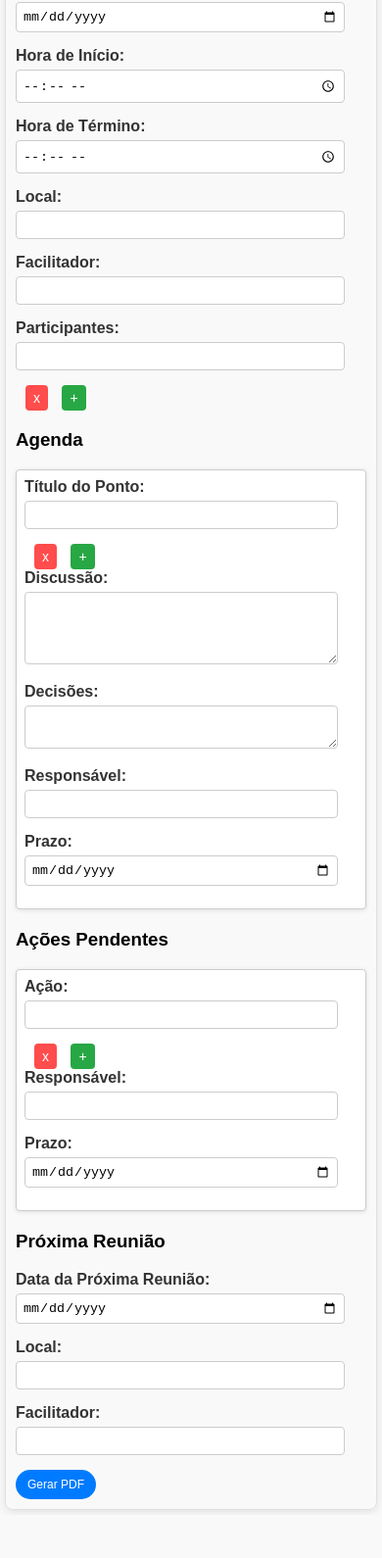
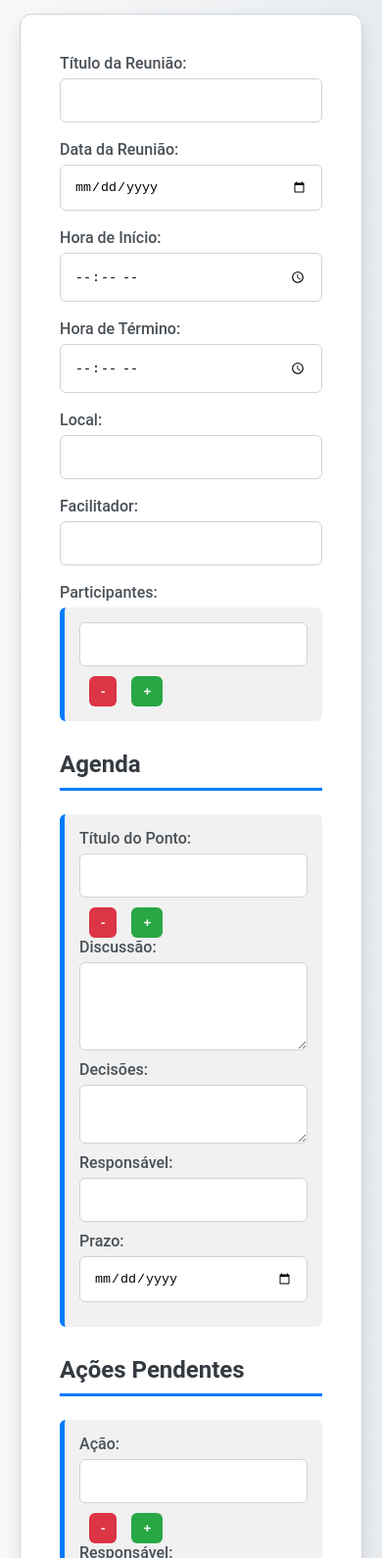
Before and after one commit to SantosKTM/Formul-rio-de-Ata-de-Reuni-o, a plain HTML site: page index.html in a window 390 px wide. Shown: the part 157-1747 px from the top of the page at 98% size. Before the commit the page ends 1703 px from the top, so only its background shows below. Drawn offline with nearby package versions, Linux system fonts and the light colour scheme.

Commit message:
Add files via upload

```diff
--- a/index.html
+++ b/index.html
@@ -34,8 +34,10 @@
     <div id="participantes-list">
         <div class="participante">
             <input type="text" name="participante[]" required>
-            <button type="button" class="remove-participant" onclick="removeParticipant(this)">x</button>
+            <div class="buttons">
+                <button type="button" class="remove-participant" onclick="removeParticipant(this)">-</button>
                 <button type="button" class="add-button" id="add-participant">+</button>
+            </div>
         </div>
     </div>
 
@@ -44,8 +46,10 @@
         <div class="ponto">
             <label for="tituloPonto">Título do Ponto:</label>
             <input type="text" name="tituloPonto[]" required>
-            <button type="button" class="remove-point" onclick="removePoint(this)">x</button>
+            <div class="buttons">
+                <button type="button" class="remove-point" onclick="removePoint(this)">-</button>
                 <button type="button" class="add-button" id="add-point">+</button>
+            </div>
 
             <label for="discussaoPonto">Discussão:</label>
             <textarea name="discussaoPonto[]" rows="4" required></textarea>
@@ -66,8 +70,10 @@
         <div class="discussao">
             <label for="acao">Ação:</label>
             <input type="text" name="acao[]" required>
-            <button type="button" class="remove-action" onclick="removeAction(this)">x</button>
+            <div class="buttons">
+                <button type="button" class="remove-action" onclick="removeAction(this)">-</button>
                 <button type="button" class="add-button" id="add-action">+</button>
+            </div>
 
             <label for="responsavelAcao">Responsável:</label>
             <input type="text" name="responsavelAcao[]" required>
@@ -99,14 +105,16 @@
         newParticipant.className = 'participante';
         newParticipant.innerHTML = `
             <input type="text" name="participante[]" required>
-            <button type="button" class="remove-participant" onclick="removeParticipant(this)">x</button>
+            <div class="buttons">
+                <button type="button" class="remove-participant" onclick="removeParticipant(this)">-</button>
                 <button type="button" class="add-button">+</button>
+            </div>
         `;
         participantesDiv.appendChild(newParticipant);
     });
 
     function removeParticipant(button) {
-        const participantDiv = button.parentElement;
+        const participantDiv = button.parentElement.parentElement;
         participantDiv.remove();
     }
 
@@ -117,8 +125,10 @@
         newPoint.innerHTML = `
             <label for="tituloPonto">Título do Ponto:</label>
             <input type="text" name="tituloPonto[]" required>
-            <button type="button" class="remove-point" onclick="removePoint(this)">x</button>
+            <div class="buttons">
+                <button type="button" class="remove-point" onclick="removePoint(this)">-</button>
                 <button type="button" class="add-button">+</button>
+            </div>
 
             <label for="discussaoPonto">Discussão:</label>
             <textarea name="discussaoPonto[]" rows="4" required></textarea>
@@ -136,7 +146,7 @@
     });
 
     function removePoint(button) {
-        const pointDiv = button.parentElement;
+        const pointDiv = button.parentElement.parentElement;
         pointDiv.remove();
     }
 
@@ -147,8 +157,10 @@
         newAction.innerHTML = `
             <label for="acao">Ação:</label>
             <input type="text" name="acao[]" required>
-            <button type="button" class="remove-action" onclick="removeAction(this)">x</button>
+            <div class="buttons">
+                <button type="button" class="remove-action" onclick="removeAction(this)">-</button>
                 <button type="button" class="add-button">+</button>
+            </div>
 
             <label for="responsavelAcao">Responsável:</label>
             <input type="text" name="responsavelAcao[]" required>
@@ -160,7 +172,7 @@
     });
 
     function removeAction(button) {
-        const actionDiv = button.parentElement;
+        const actionDiv = button.parentElement.parentElement;
         actionDiv.remove();
     }
 
@@ -183,7 +195,7 @@
                 responsavel: document.querySelectorAll('input[name="responsavelPonto[]"]')[index].value,
                 prazo: document.querySelectorAll('input[name="prazoPonto[]"]')[index].value,
             })),
-            acoes: Array.from(document.querySelectorAll('input[name="acao[]"]')).map((input, index) => ({
+            acoesPendentes: Array.from(document.querySelectorAll('input[name="acao[]"]')).map((input, index) => ({
                 acao: input.value,
                 responsavel: document.querySelectorAll('input[name="responsavelAcao[]"]')[index].value,
                 prazo: document.querySelectorAll('input[name="prazoAcao[]"]')[index].value,
@@ -193,37 +205,60 @@
             facilitadorProxima: document.getElementById('facilitadorProxima').value,
         };
 
-        doc.text(`Título da Reunião: ${data.tituloReuniao}`, 10, 10);
-        doc.text(`Data: ${data.dataReuniao}`, 10, 20);
-        doc.text(`Hora de Início: ${data.horaInicio}`, 10, 30);
-        doc.text(`Hora de Término: ${data.horaTermino}`, 10, 40);
-        doc.text(`Local: ${data.local}`, 10, 50);
-        doc.text(`Facilitador: ${data.facilitador}`, 10, 60);
+        let y = 10;
 
-        doc.text('Participantes:', 10, 70);
-        data.participantes.forEach((p, i) => {
-            doc.text(`- ${p}`, 10, 80 + (i * 10));
+        doc.text(`Título da Reunião: ${data.tituloReuniao}`, 10, y);
+        y += 10;
+        doc.text(`Data da Reunião: ${data.dataReuniao}`, 10, y);
+        y += 10;
+        doc.text(`Hora de Início: ${data.horaInicio}`, 10, y);
+        y += 10;
+        doc.text(`Hora de Término: ${data.horaTermino}`, 10, y);
+        y += 10;
+        doc.text(`Local: ${data.local}`, 10, y);
+        y += 10;
+        doc.text(`Facilitador: ${data.facilitador}`, 10, y);
+        y += 10;
+
+        doc.text('Participantes:', 10, y);
+        y += 10;
+        data.participantes.forEach(part => {
+            doc.text(`- ${part}`, 10, y);
+            y += 10;
         });
 
-        doc.text('Pontos da Agenda:', 10, 80 + (data.participantes.length * 10 + 10));
-        data.pontos.forEach((p, i) => {
-            doc.text(`Título: ${p.titulo}`, 10, 90 + (data.participantes.length * 10 + i * 40));
-            doc.text(`Discussão: ${p.discussao}`, 10, 100 + (data.participantes.length * 10 + i * 40));
-            doc.text(`Decisões: ${p.decisoes}`, 10, 110 + (data.participantes.length * 10 + i * 40));
-            doc.text(`Responsável: ${p.responsavel}`, 10, 120 + (data.participantes.length * 10 + i * 40));
-            doc.text(`Prazo: ${p.prazo}`, 10, 130 + (data.participantes.length * 10 + i * 40));
+        doc.text('Pontos da Agenda:', 10, y);
+        y += 10;
+        data.pontos.forEach(ponto => {
+            doc.text(`Título: ${ponto.titulo}`, 10, y);
+            y += 10;
+            doc.text(`Discussão: ${ponto.discussao}`, 10, y);
+            y += 10;
+            doc.text(`Decisões: ${ponto.decisoes}`, 10, y);
+            y += 10;
+            doc.text(`Responsável: ${ponto.responsavel}`, 10, y);
+            y += 10;
+            doc.text(`Prazo: ${ponto.prazo}`, 10, y);
+            y += 10;
         });
 
-        doc.text('Ações Pendentes:', 10, 90 + (data.participantes.length * 10 + data.pontos.length * 40 + 10));
-        data.acoes.forEach((a, i) => {
-            doc.text(`Ação: ${a.acao}`, 10, 100 + (data.participantes.length * 10 + data.pontos.length * 40 + i * 30));
-            doc.text(`Responsável: ${a.responsavel}`, 10, 110 + (data.participantes.length * 10 + data.pontos.length * 40 + i * 30));
-            doc.text(`Prazo: ${a.prazo}`, 10, 120 + (data.participantes.length * 10 + data.pontos.length * 40 + i * 30));
+        doc.text('Ações Pendentes:', 10, y);
+        y += 10;
+        data.acoesPendentes.forEach(acao => {
+            doc.text(`Ação: ${acao.acao}`, 10, y);
+            y += 10;
+            doc.text(`Responsável: ${acao.responsavel}`, 10, y);
+            y += 10;
+            doc.text(`Prazo: ${acao.prazo}`, 10, y);
+            y += 10;
         });
 
-        doc.text(`Próxima Reunião: ${data.dataProxima}`, 10, 90 + (data.participantes.length * 10 + data.pontos.length * 40 + data.acoes.length * 30 + 10));
-        doc.text(`Local: ${data.localProxima}`, 10, 100 + (data.participantes.length * 10 + data.pontos.length * 40 + data.acoes.length * 30 + 10));
-        doc.text(`Facilitador: ${data.facilitadorProxima}`, 10, 110 + (data.participantes.length * 10 + data.pontos.length * 40 + data.acoes.length * 30 + 10));
+        doc.text(`Data da Próxima Reunião: ${data.dataProxima}`, 10, y);
+        y += 10;
+        doc.text(`Local: ${data.localProxima}`, 10, y);
+        y += 10;
+        doc.text(`Facilitador: ${data.facilitadorProxima}`, 10, y);
+        y += 10;
 
         doc.save('ata_reuniao.pdf');
     });
--- a/style/style.css
+++ b/style/style.css
@@ -1,162 +1,160 @@
 body {
-    font-family: 'Arial', sans-serif;
-    margin: 20px;
+    font-family: 'Roboto', sans-serif;
+    background: linear-gradient(to right, #f8f9fa, #e9ecef);
+    margin: 0;
     padding: 20px;
-    border: 1px solid #e0e0e0;
-    border-radius: 8px;
-    max-width: 600px;
-    background-color: #f9f9f9;
-    box-shadow: 0 2px 10px rgba(0, 0, 0, 0.1);
+}
+
+h1 {
+    text-align: center;
+    color: #343a40;
+    margin-bottom: 30px;
+    font-size: 2.5rem;
+    text-shadow: 1px 1px 2px rgba(0, 0, 0, 0.1);
+}
+
+form {
+    background-color: #ffffff;
+    border-radius: 12px;
+    box-shadow: 0 8px 20px rgba(0, 0, 0, 0.1);
+    padding: 40px;
+    max-width: 700px;
+    margin: auto;
+    border: 1px solid #ced4da;
+    transition: transform 0.3s;
 }
 
 label {
+    font-weight: 500;
+    margin-bottom: 6px;
     display: block;
-    margin-bottom: 5px;
-    font-weight: bold;
-    color: #333;
+    color: #495057;
 }
 
-input, textarea {
-    width: 90%;
-    padding: 10px;
-    margin-bottom: 15px;
-    border: 1px solid #ccc;
-    border-radius: 4px;
-    transition: border-color 0.3s;
+input[type="text"],
+input[type="date"],
+input[type="time"],
+textarea {
+    width: 100%;
+    padding: 14px;
+    margin-bottom: 18px;
+    border: 1px solid #ced4da;
+    border-radius: 6px;
+    box-sizing: border-box;
+    transition: border-color 0.3s, box-shadow 0.3s;
 }
 
-input:focus, textarea:focus {
-    border-color: #007BFF;
+input[type="text"]:focus,
+input[type="date"]:focus,
+input[type="time"]:focus,
+textarea:focus {
+    border-color: #007bff;
     box-shadow: 0 0 5px rgba(0, 123, 255, 0.5);
+    outline: none;
 }
 
-.ponto, .discussao {
-    border: 1px solid #ccc;
-    padding: 15px;
-    margin-bottom: 20px;
-    border-radius: 4px;
-    background-color: #ffffff;
-    box-shadow: 0 1px 5px rgba(0, 0, 0, 0.1);
+button {
+    background-color: #007bff;
+    color: #ffffff;
+    border: none;
+    border-radius: 6px;
+    padding: 14px 22px;
+    cursor: pointer;
+    font-weight: 600;
+    transition: background-color 0.3s, transform 0.2s;
 }
 
-.button {
-    background-color: #007BFF;
-    color: white;
-    border: none;
-    padding: 12px 20px;
-    border-radius: 20px;
-    cursor: pointer;
-    font-size: 16px;
-    transition: background-color 0.3s;
+button:hover {
+    background-color: #0056b3;
+    transform: scale(1.05);
 }
 
-.button:hover {
-    background-color: #0056b3;
+#participantes-list,
+#agenda,
+#acoes-pendentes {
+    margin-bottom: 20px;
 }
 
-.button:active {
-    background-color: #004494;
+.participante,
+.ponto,
+.discussao {
+    background-color: #f1f1f1;
+    border-radius: 6px;
+    padding: 15px;
+    margin-bottom: 15px;
+    border-left: 5px solid #007bff;
+    transition: background-color 0.3s;
+    display: flex;
+    flex-direction: column;
 }
 
-h1 {
-    font-size: 24px;
-    margin-bottom: 20px;
-    color: #333;
-    text-align: center;
+.participante:hover,
+.ponto:hover,
+.discussao:hover {
+    background-color: #e2e6ea;
 }
 
-@media (max-width: 768px) {
-    body {
-        margin: 10px;
-        padding: 15px;
-    }
-
-    h1 {
-        font-size: 20px;
-    }
-
-    input, textarea {
-        padding: 8px;
-    }
-
-    .button {
-        padding: 10px 15px;
-        font-size: 14px;
-    }
-
-    .ponto, .discussao {
-        padding: 10px;
-    }
+.remove-participant,
+.remove-point,
+.remove-action {
+    background-color: #dc3545;
+    margin-left: 10px;
 }
 
-@media (max-width: 480px) {
-    body {
-        margin: 5px;
-        padding: 10px;
-    }
-
-    h1 {
-        font-size: 18px;
-    }
-
-    input, textarea {
-        padding: 6px;
-    }
-
-    .button {
-        padding: 8px 12px;
-        font-size: 12px;
-    }
-
-    .ponto, .discussao {
-        padding: 8px;
-    }
-}
-
-.remove-participant, .remove-point, .remove-action {
-    background-color: #ff4c4c;
-    color: white;
-    border: none;
-    border-radius: 4px;
-    padding: 5px 8px;
-    cursor: pointer;
-    margin-left: 10px;
-    font-size: 14px;
-    transition: background-color 0.3s;
-}
-
-.remove-participant:hover, .remove-point:hover, .remove-action:hover {
-    background-color: #e63939;
+.remove-participant:hover,
+.remove-point:hover,
+.remove-action:hover {
+    background-color: #c82333;
 }
 
 .add-button {
     background-color: #28a745;
-    color: white;
-    border: none;
-    border-radius: 4px;
-    padding: 5px 8px;
-    cursor: pointer;
     margin-left: 10px;
-    font-size: 14px;
-    transition: background-color 0.3s;
 }
 
 .add-button:hover {
     background-color: #218838;
 }
 
-.action-container {
+h3 {
+    margin-top: 30px;
+    color: #343a40;
+    border-bottom: 3px solid #007bff;
+    padding-bottom: 10px;
+    font-size: 1.5rem;
+}
+
+.participante input,
+.ponto input,
+.discussao input,
+.participante textarea,
+.ponto textarea,
+.discussao textarea {
+    margin-bottom: 10px;
+}
+
+.buttons {
     display: flex;
     align-items: center;
+    justify-content: flex-start;
 }
 
-.action-container input,
-.action-container textarea {
-    flex: 1;
-    margin-right: 10px;
+.remove-participant,
+.remove-point,
+.remove-action,
+.add-button {
+    margin-left: 10px;
 }
 
-.ponto,
-.discussao {
-    margin-bottom: 20px;
+.participante button,
+.ponto button,
+.discussao button {
+    padding: 8px 12px;
 }
+
+/* Estilo para os botões no contêiner */
+.buttons {
+    display: flex;
+    gap: 5px; /* Espaço entre os botões */
+    align-items: center; /* Alinha verticalmente os botões */
+}
```
Lines whose indentation alone changed are shown as unchanged.
